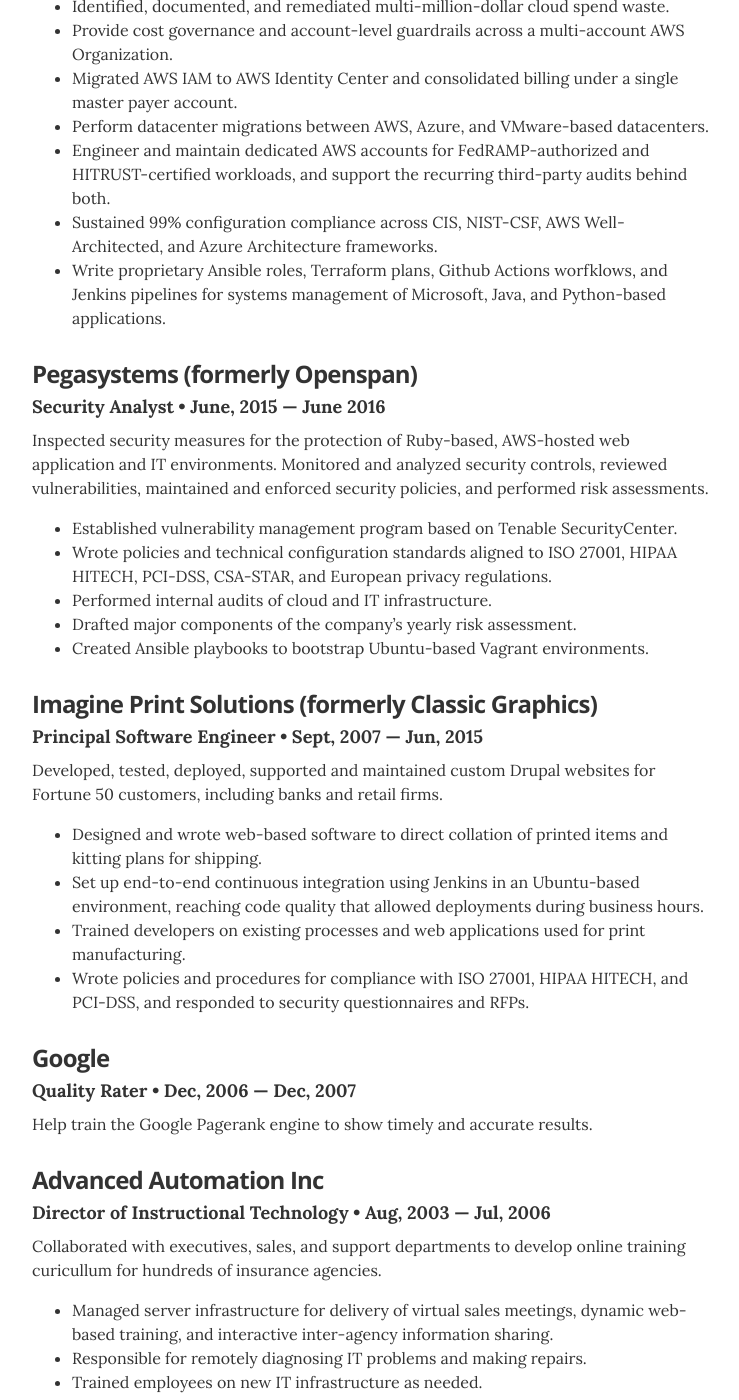
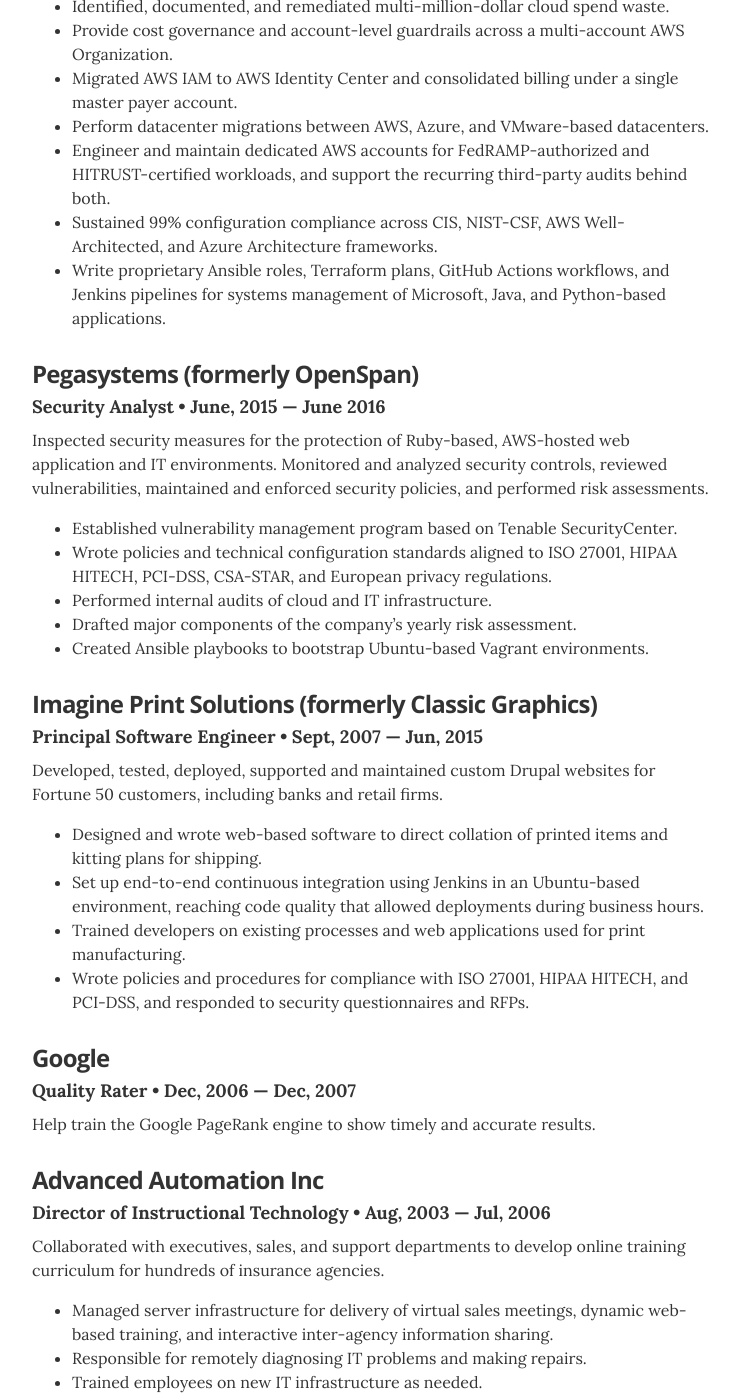
Before and after one commit to deekayen/dkn.github.io, a Jekyll site: the page built from index.html, in a window 1280 px wide and 1400 px high, scrolled down 1477 px. Shown: the whole window, without its empty margins (268-1007 px from the left). Built offline with Jekyll 4.4.1, drawn with Linux system fonts in a browser that asks for light colours; nearby versions of some CDN libraries; some of the changed text lies outside the part shown.

Commit message:
Fix spelling across resume data
Certififed, Github, worfklows, Openspan, Pagerank, curicullum, hosed,
and complementary (the UCF consulting was free of charge, so
complimentary).

Co-Authored-By: Claude Opus 5 (1M context) <noreply@anthropic.com>

```diff
--- a/_data/associations.yml
+++ b/_data/associations.yml
@@ -35,7 +35,7 @@
   role: Project contributor
   year: 2001 &mdash; 2015
   url: https://www.drupal.org/user/972
-  summary: I contributed core patches, modules, installation profiles, themes, documentation, automated testing, and reviewed project applications. I had elevated privileges on https://www.drupal.org to help people with the management of pages, input filter settings, ownership of projects, and approval for people to commit as "vetted" users to the git repositories hosed by Drupal.
+  summary: I contributed core patches, modules, installation profiles, themes, documentation, automated testing, and reviewed project applications. I had elevated privileges on https://www.drupal.org to help people with the management of pages, input filter settings, ownership of projects, and approval for people to commit as "vetted" users to the git repositories hosted by Drupal.
 
 - organization: Google
   role: Summer of Code mentor
--- a/_data/experience.yml
+++ b/_data/experience.yml
@@ -14,11 +14,11 @@
       <li>Perform datacenter migrations between AWS, Azure, and VMware-based datacenters.</li>
       <li>Engineer and maintain dedicated AWS accounts for FedRAMP-authorized and HITRUST-certified workloads, and support the recurring third-party audits behind both.</li>
       <li>Sustained 99% configuration compliance across CIS, NIST-CSF, AWS Well-Architected, and Azure Architecture frameworks.</li>
-      <li>Write proprietary Ansible roles, Terraform plans, Github Actions worfklows, and Jenkins pipelines for systems management of Microsoft, Java, and Python-based applications.</li>
+      <li>Write proprietary Ansible roles, Terraform plans, GitHub Actions workflows, and Jenkins pipelines for systems management of Microsoft, Java, and Python-based applications.</li>
     </ul>
 
-# Openspan Security Analyst
-- company: Pegasystems (formerly Openspan)
+# OpenSpan Security Analyst
+- company: Pegasystems (formerly OpenSpan)
   position: Security Analyst
   duration:  June, 2015 &mdash; June 2016
   summary: >
@@ -48,14 +48,14 @@
 - company: Google
   position: Quality Rater
   duration: Dec, 2006 &mdash; Dec, 2007
-  summary: <p class="resume-item-copy">Help train the Google Pagerank engine to show timely and accurate results.</p>
+  summary: <p class="resume-item-copy">Help train the Google PageRank engine to show timely and accurate results.</p>
 
 # AAI
 - company: Advanced Automation Inc
   position: Director of Instructional Technology
   duration: Aug, 2003 &mdash; Jul, 2006
   summary: >
-    <p class="resume-item-copy">Collaborated with executives, sales, and support departments to develop online training curicullum for hundreds of insurance agencies.</p>
+    <p class="resume-item-copy">Collaborated with executives, sales, and support departments to develop online training curriculum for hundreds of insurance agencies.</p>
     <ul class="resume-item-list">
       <li>Managed server infrastructure for delivery of virtual sales meetings, dynamic web-based training, and interactive inter-agency information sharing.</li>
       <li>Responsible for remotely diagnosing IT problems and making repairs.</li>
--- a/_data/recognitions.yml
+++ b/_data/recognitions.yml
@@ -61,7 +61,7 @@
 - award: Recognition of Merit for Service
   organization: <a href="https://www.ucf.edu/">University of Central Florida</a>
   year: 2006
-  summary: Provided complementary instructional technology consulting to Hospice of the Comforter in Orlando, FL.
+  summary: Provided complimentary instructional technology consulting to Hospice of the Comforter in Orlando, FL.
 
 - award: Honorary Sea Aggie
   organization: <a href="https://www.tamug.edu/">Texas A&M University at Galveston</a>
--- a/_data/skills.yml
+++ b/_data/skills.yml
@@ -26,7 +26,7 @@
 - skill: <a href="https://www.credential.net/846443b9-c8d5-49a2-b3c3-f47e21849fb9">Certified Information Privacy Technologist (CIPT)</a>
   description: <a href="https://iapp.org">IAPP</a>, Sept 2015 &mdash; Aug 2027
 
-- skill: <a href="https://www.credly.com/badges/14744583-e64a-47ff-a6c7-3edf4c4d3ddc/public_url">AWS Certififed DevOps Engineer - Professional</a>
+- skill: <a href="https://www.credly.com/badges/14744583-e64a-47ff-a6c7-3edf4c4d3ddc/public_url">AWS Certified DevOps Engineer - Professional</a>
   description: <a href="https://aws.amazon.com/certification/">Amazon Web Services (AWS)</a>, May 2020 &mdash; May 2023
 
 - skill: <a href="https://lpi.org/v/LPI000563609/zpajuw9btt">Security Essentials</a>
--- a/_includes/print-social-links.html
+++ b/_includes/print-social-links.html
@@ -4,7 +4,7 @@
 
   <!-- GitHub link -->
   {% if site.resume_social_links.resume_github_url %}
-  <li><strong>Github</strong>: {{ site.resume_social_links.resume_github_url }}</li>
+  <li><strong>GitHub</strong>: {{ site.resume_social_links.resume_github_url }}</li>
   {% endif %}
 
   <!-- LinkedIn link -->
```
